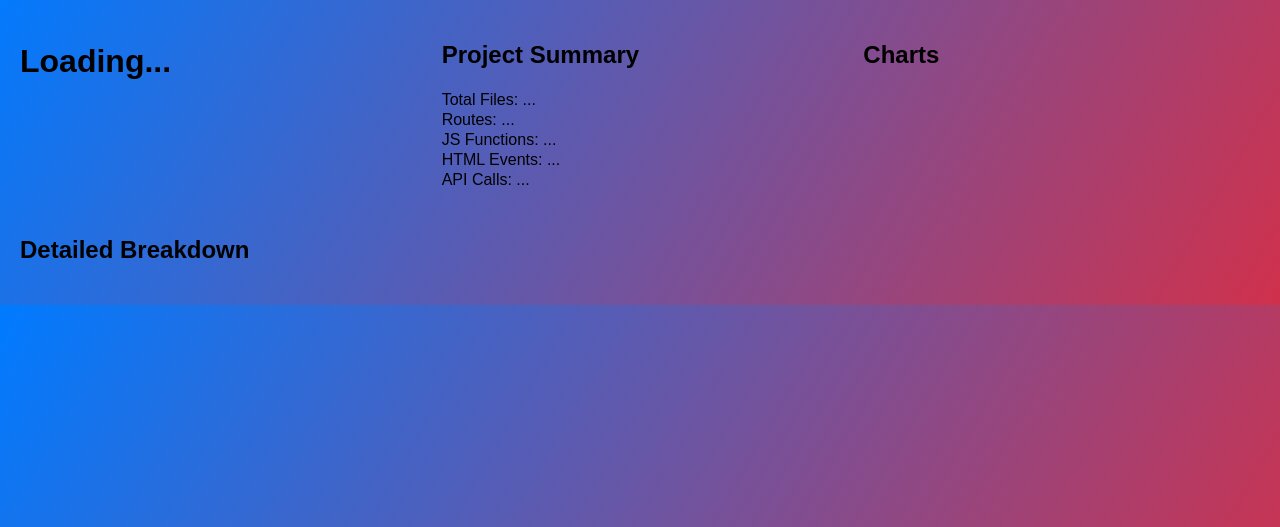
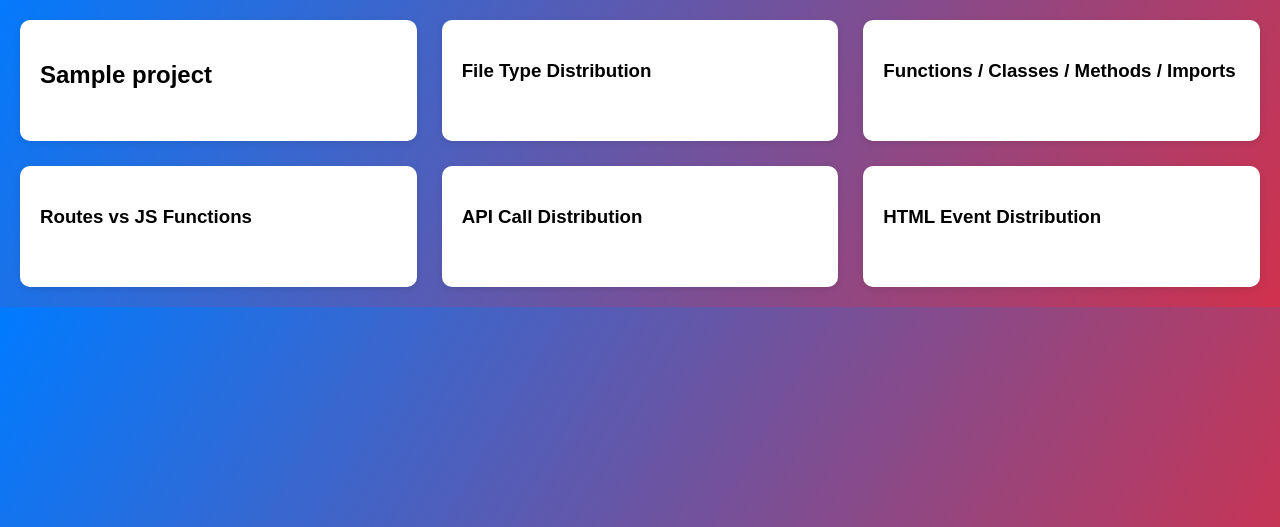
Before and after one commit to kidd1492/project_scanner, a Flask app: template web_app/templates/dashboard.html in a window 1280 px wide. Shown: the part 40-567 px from the top of the page. Run offline with Flask 3, Linux system fonts and the light colour scheme; the template is opened without the code that fills it: most values are stand-ins (such as "Sample title", 1, 10 or a date in 2020); data that the repository does not hold is empty.

Commit message:
changed dashboard back

```diff
--- a/web_app/templates/dashboard.html
+++ b/web_app/templates/dashboard.html
@@ -4,51 +4,44 @@
 {% block body %}
 <div id="dashboard-root" data-project="{{ project_name }}" class="dashboard-container">
 
-    <!-- Title -->
-    <h1 id="project-title" class="dashboard-title">Loading...</h1>
+     <!-- Overview Panel -->
+    <div class="dash-box" id="overview-box">
+        <h2>{{ project }}</h2>
+        <div id="overview-content">
+            <!-- Filled by JS -->
+        </div>
+    </div>
 
-    <!-- Summary Section -->
-    <section class="dashboard-section">
-        <h2>Project Summary</h2>
-        <div class="summary-grid">
-            <div class="summary-item">
-                <span class="summary-label">Total Files:</span>
-                <span id="file-count" class="summary-value">...</span>
-            </div>
-            <div class="summary-item">
-                <span class="summary-label">Routes:</span>
-                <span id="route-count" class="summary-value">...</span>
-            </div>
-            <div class="summary-item">
-                <span class="summary-label">JS Functions:</span>
-                <span id="js-count" class="summary-value">...</span>
-            </div>
-            <div class="summary-item">
-                <span class="summary-label">HTML Events:</span>
-                <span id="html-event-count" class="summary-value">...</span>
-            </div>
-            <div class="summary-item">
-                <span class="summary-label">API Calls:</span>
-                <span id="api-call-count" class="summary-value">...</span>
-            </div>
-        </div>
-    </section>
+    <!-- File Type Pie -->
+    <div class="dash-box">
+        <h3>File Type Distribution</h3>
+        <img id="chart-file-types" class="chart-img" />
+    </div>
 
-    <!-- Charts Section -->
-    <section class="dashboard-section">
-        <h2>Charts</h2>
-        <div id="chart-container" class="chart-grid">
-            <!-- JS will insert <img> tags here -->
-        </div>
-    </section>
+    <!-- Symbol Distribution -->
+    <div class="dash-box">
+        <h3>Functions / Classes / Methods / Imports</h3>
+        <img id="chart-symbols" class="chart-img" />
+    </div>
 
-    <!-- Detailed Breakdown Section -->
-    <section class="dashboard-section">
-        <h2>Detailed Breakdown</h2>
-        <div id="dashboard-content">
-            <!-- JS will populate this -->
-        </div>
-    </section>
+    <!-- Routes vs JS -->
+    <div class="dash-box">
+        <h3>Routes vs JS Functions</h3>
+        <img id="chart-routes-js" class="chart-img" />
+    </div>
+
+    <!-- API Calls -->
+    <div class="dash-box">
+        <h3>API Call Distribution</h3>
+        <img id="chart-api-calls" class="chart-img" />
+    </div>
+
+    <!-- HTML Events -->
+    <div class="dash-box">
+        <h3>HTML Event Distribution</h3>
+        <img id="chart-html-events" class="chart-img" />
+    </div>
 
 </div>
+
 {% endblock %}
```
